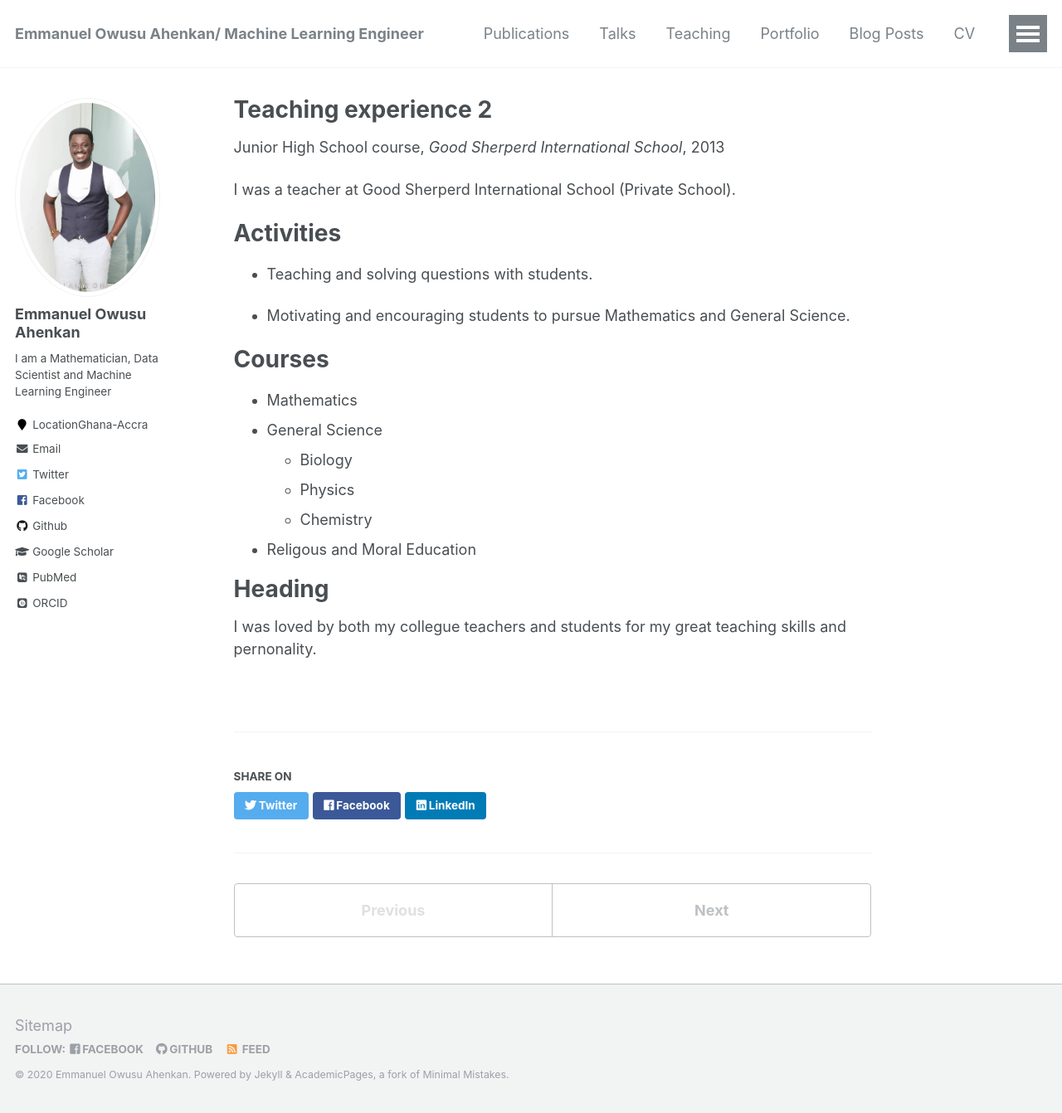
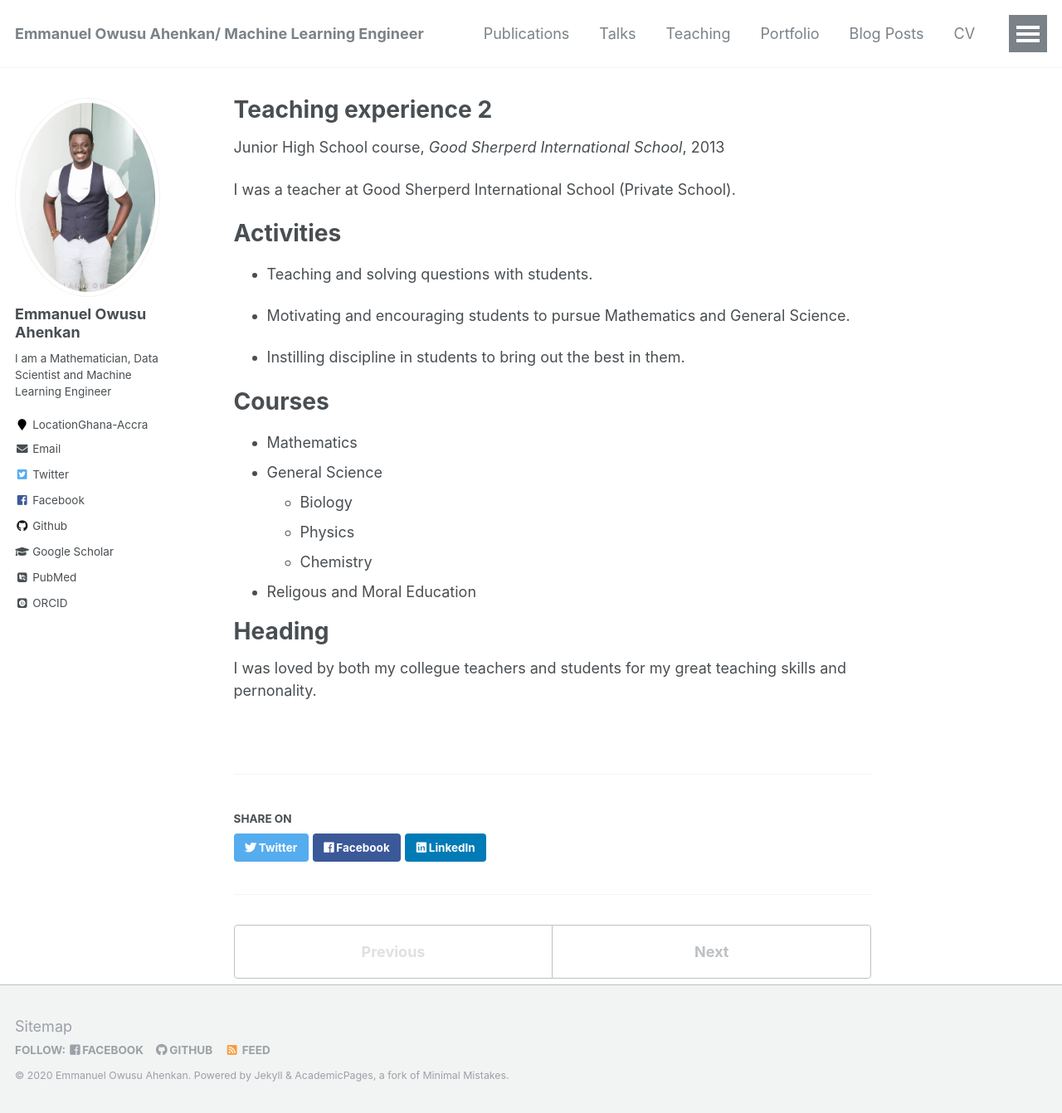
Before and after one commit to EmmanuelOwusu/EmmanuelOwusu.github.io, a Jekyll site: the page built from _teaching/2015-spring-teaching-2.md, in a window 1280 px wide and 1342 px high. Shown: the whole window at 83% size. Built offline with Jekyll 4.4.1, drawn with Linux system fonts in a browser that asks for light colours; some web fonts are replaced.

Commit message:
Update on Teaching One
Update on Teaching One

```diff
--- a/_teaching/2015-spring-teaching-2.md
+++ b/_teaching/2015-spring-teaching-2.md
@@ -17,6 +17,9 @@ Activities
 
 * Motivating and encouraging students to pursue Mathematics and General Science.
 
+
+* Instilling discipline in students to bring out the best in them.
+
 Courses
 ======
 * Mathematics
```
